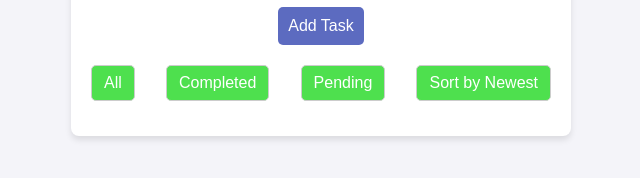
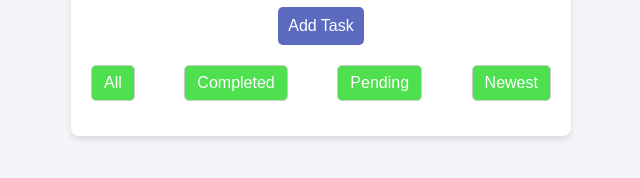
Before and after one commit to satishsahani15/Task-Manager, a plain HTML site: page index.html in a window 1280 px wide. Shown: the part 386-564 px from the top of the page, without its empty margins (319-959 px from the left). Drawn offline with Linux system fonts and the light colour scheme.

Commit message:
Update index.html

```diff
--- a/index.html
+++ b/index.html
@@ -18,7 +18,7 @@
             <button class="filter-btn" id="allBtn">All</button>
             <button class="filter-btn" id="completedBtn">Completed</button>
             <button class="filter-btn" id="pendingBtn">Pending</button>
-            <button class="filter-btn" id="sortBtn">Sort by Newest</button>
+            <button class="filter-btn" id="sortBtn">Newest</button>
         </div>
 
         <ul id="taskList"></ul>
```
